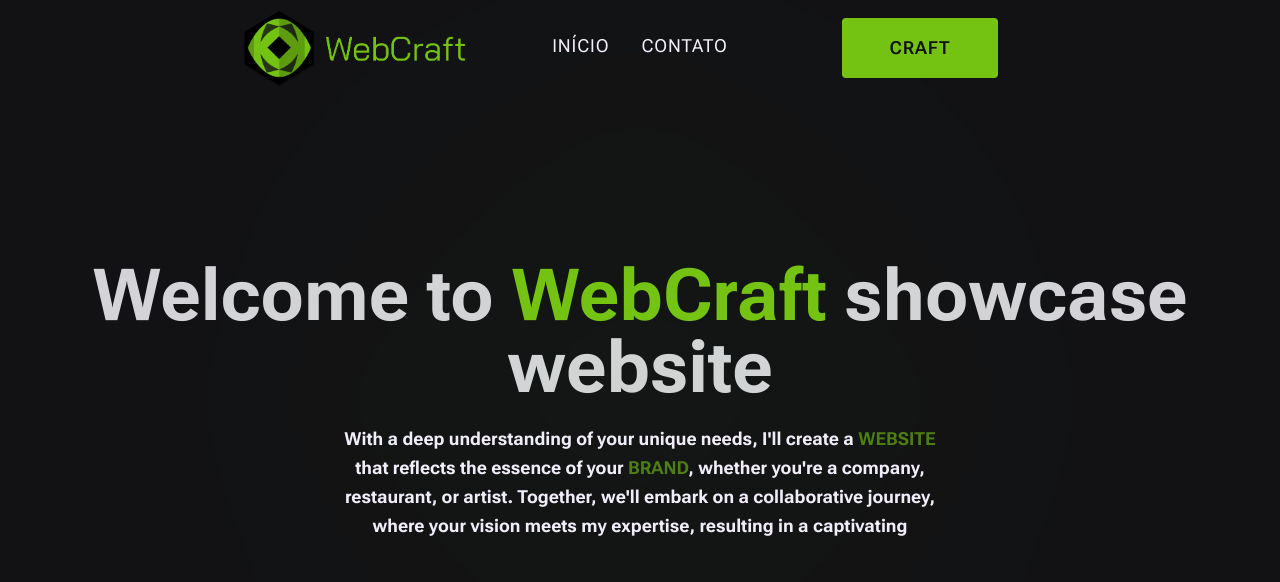
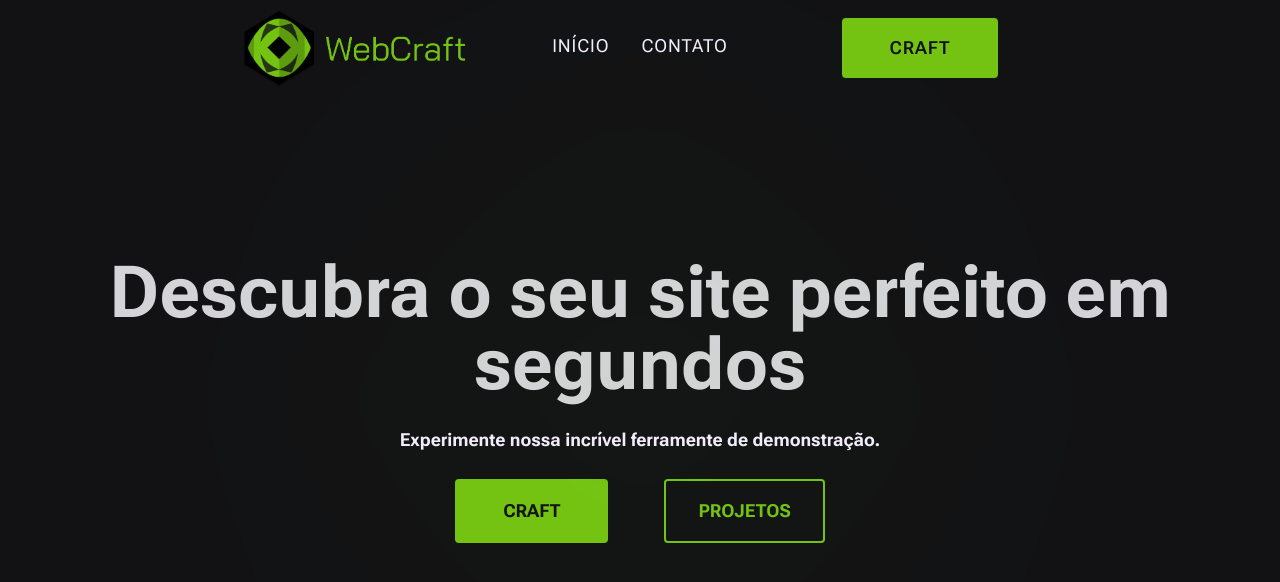
Before and after one commit to juicerq/Notes, a Next.js app in the folder web/: page / in a window 1280 px wide. Shown: the top 582 px of the page. Built offline with nearby package versions, Linux system fonts and the light colour scheme; a web font is replaced by a local one.

Commit message:
hero css

```diff
--- a/web/src/app/page.tsx
+++ b/web/src/app/page.tsx
@@ -2,7 +2,7 @@
 
 export default async function Home() {
   return (
-    <div className="flex h-screen items-center">
+    <div className="flex h-full w-full items-center">
       <Hero />
     </div>
   )
--- a/web/src/components/Hero.tsx
+++ b/web/src/components/Hero.tsx
@@ -1,24 +1,21 @@
 export default function Hero() {
   return (
-    <main className="flex h-full flex-col items-center justify-center text-center font-alt font-bold">
-      <div className="w-full items-center gap-6 px-4">
-        <div className="flex flex-col items-center gap-5">
-          <h1 className="w-full text-7xl text-zinc-300">
-            Welcome to
-            <span className="text-mainPalette-primaryButton">
-              {' '}
-              WebCraft
-            </span>{' '}
-            showcase website
-          </h1>
-          <p className="w-1/2 text-lg leading-relaxed text-mainPalette-text ">
-            With a deep understanding of your unique needs, I&apos;ll create a{' '}
-            <span className="highlight">website</span> that reflects the essence
-            of your <span className="highlight">brand</span>, whether
-            you&apos;re a company, restaurant, or artist. Together, we&apos;ll
-            embark on a collaborative journey, where your vision meets my
-            expertise, resulting in a captivating{' '}
-          </p>
+    <main className="flex h-full w-full items-center justify-center text-center font-alt font-bold">
+      <div className="flex flex-col items-center justify-center gap-6 px-4">
+        <h1 className="text-7xl text-zinc-300">
+          Descubra o seu site perfeito em segundos
+        </h1>
+        <p className="w-1/2 text-lg leading-relaxed text-mainPalette-text ">
+          Experimente nossa incrível ferramente de demonstração.
+        </p>
+
+        <div className="flex gap-14">
+          <button className="button-hover bg-mainPalette-primaryButton px-12 py-4 text-lg uppercase">
+            craft
+          </button>
+          <button className="rounded border-2 border-mainPalette-primaryButton px-8 py-4 text-lg uppercase text-mainPalette-primaryButton">
+            Projetos
+          </button>
         </div>
       </div>
     </main>
```
